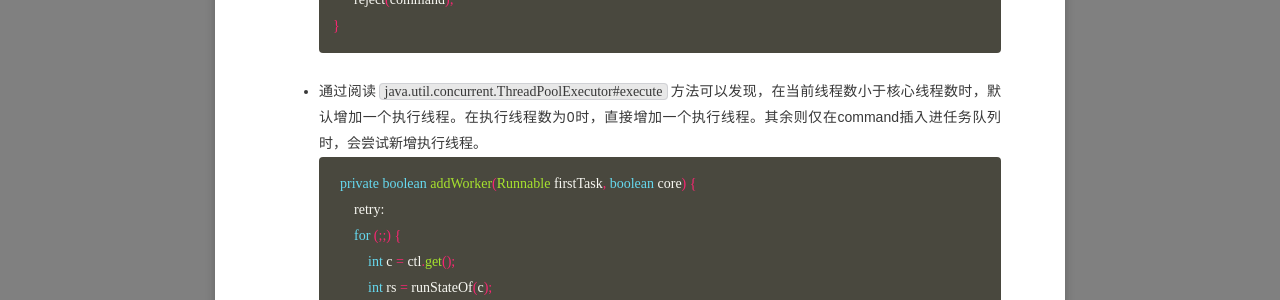
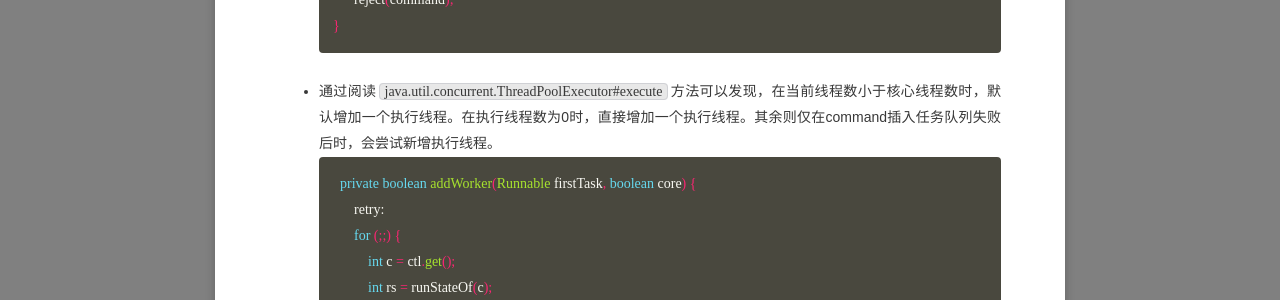
Before and after one commit to Justice-love/Justice-love.github.io, a Jekyll site: the page built from _posts/post/2017-05-04-executorService.md, in a window 1280 px wide and 900 px high, scrolled down 3432 px. Shown: the part 177-477 px from the top of the window. Built offline with Jekyll 4.4.1, drawn with Linux system fonts in a browser that asks for light colours; nearby versions of some CDN libraries; some web fonts are replaced; comment, search, counter and statistics services are not loaded.

Commit message:
Revert "Revert "modify""
This reverts commit 188e8e70847ad1b48bf68e3f22f5e69a02f79b3f.

````diff
--- a/_posts/post/2017-05-04-executorService.md
+++ b/_posts/post/2017-05-04-executorService.md
@@ -149,7 +149,7 @@ comments: true
   }
   ```
 
-- 通过阅读```java.util.concurrent.ThreadPoolExecutor#execute```方法可以发现，在当前线程数小于核心线程数时，默认增加一个执行线程。在执行线程数为0时，直接增加一个执行线程。其余则仅在command插入进任务队列时，会尝试新增执行线程。
+- 通过阅读```java.util.concurrent.ThreadPoolExecutor#execute```方法可以发现，在当前线程数小于核心线程数时，默认增加一个执行线程。在执行线程数为0时，直接增加一个执行线程。其余则仅在command插入任务队列失败后时，会尝试新增执行线程。
   ``` java
   private boolean addWorker(Runnable firstTask, boolean core) {
         retry:
````
